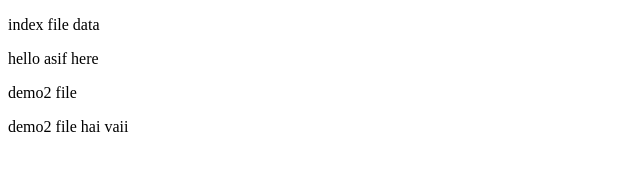
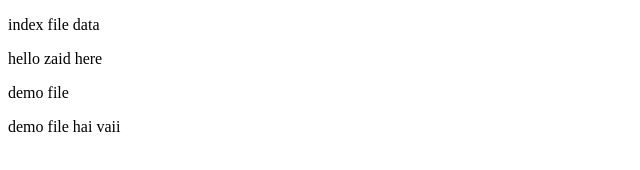
Before and after one commit to ZaidAssar/git_prac, a plain HTML site: page index.html in a window 1280 px wide. Shown: the full height of the page, 0-640 px from the left. Drawn offline with Linux system fonts and the light colour scheme.

Commit message:
Revert "changes in about file"
This reverts commit c2756d19ed5d2f1cc76312179047b13397937282.

```diff
--- a/index.html
+++ b/index.html
@@ -8,8 +8,8 @@
 </head>
 <body>
     <p>index file data</p>
-    <p>hello asif here</p>
-    <p>demo2 file</p>
-    <p>demo2 file hai vaii</p>
+    <p>hello zaid here</p>
+    <p>demo file</p>
+    <p>demo file hai vaii</p>
 </body>
 </html>
```
